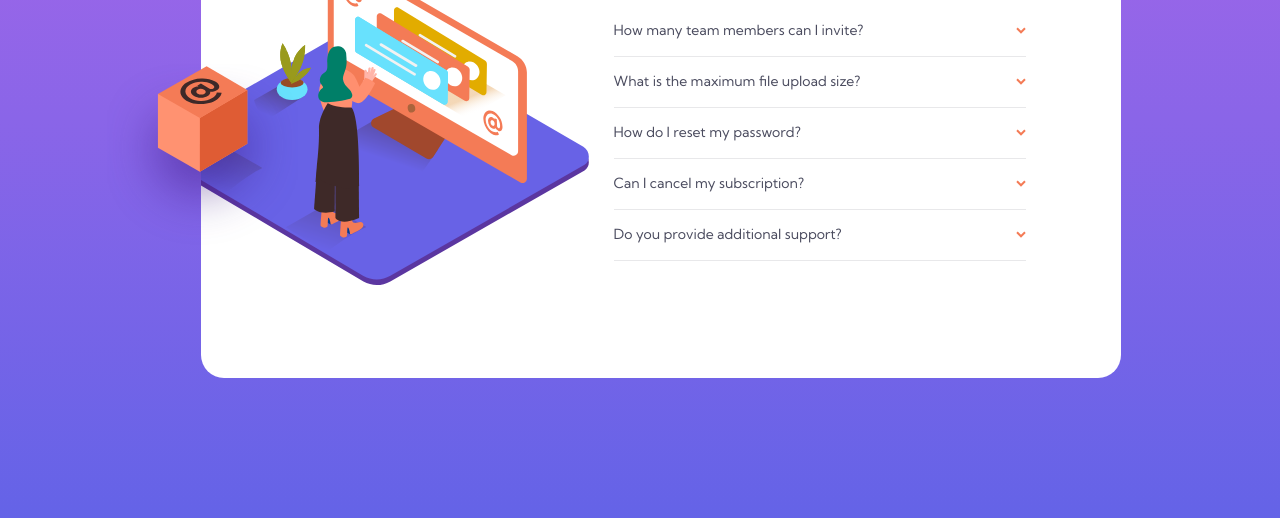
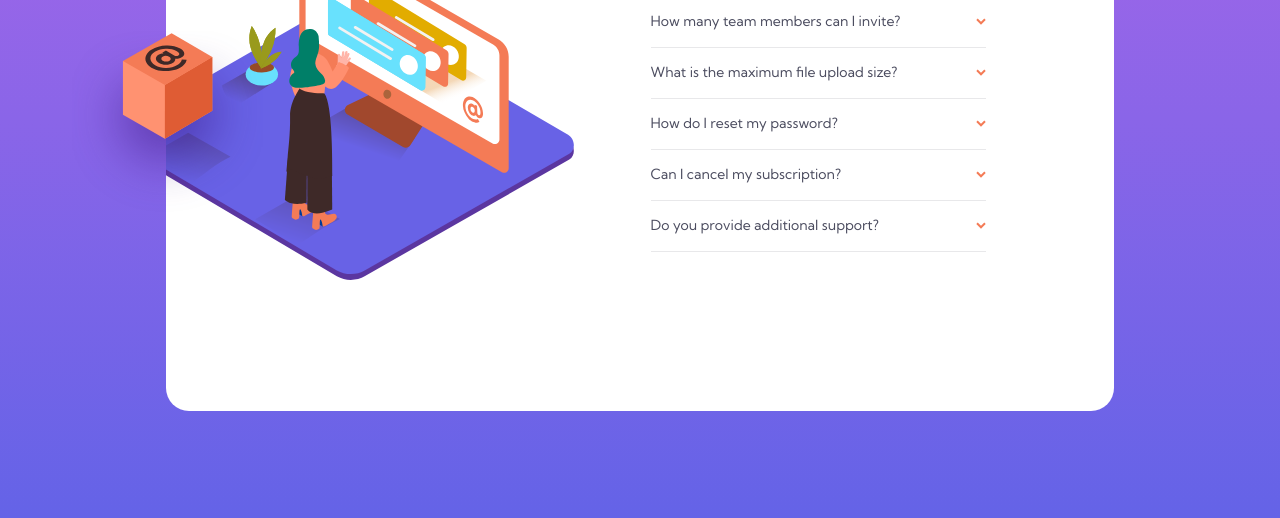
Before and after one commit to divineion/02_faq, a plain HTML site: page index.html in a window 1280 px wide. Shown: the part 282-800 px from the top of the page. Drawn offline with Linux system fonts and the light colour scheme.

Commit message:
fix/main: modif style desktop*

```diff
--- a/index.html
+++ b/index.html
@@ -10,7 +10,8 @@
         <link href="https://fonts.googleapis.com/css2?family=Inter:wght@400;500;600;700&family=Kumbh+Sans:wght@400;700&display=swap" rel="stylesheet">
         <link rel="stylesheet" href="./styles/style.css">
         <link rel="stylesheet" href="./styles/style-m375.css" media="(max-width:375px)">
-        <link rel="stylesheet" href="styles/style-m960.css" media="(max-width:960px)">
+        <link rel="stylesheet" href="styles/style-m560.css" media="(min-width:376px) and (max-width:760px)">
+        <link rel="stylesheet" href="styles/style-m960.css" media="(min-width:761px) and (max-width:960px)">
         <script src="scripts/index.js" defer ></script>
     </head>
     <body>
--- a/styles/style-m375.css
+++ b/styles/style-m375.css
@@ -2,7 +2,9 @@
     width: 100svw;
     height: 100svh;
     box-sizing: border-box;
-    padding: 148px 24px 85px 1.5rem;
+    padding: 19.27% 6.4% 0 6.4%;
+    display: flex;
+    align-items: flex-end;
 }
 
 #box {
@@ -12,8 +14,8 @@
 #visu {
     position: absolute;
     top: -3.1rem;
-    width: 14.8125rem;
-    height: 11.25rem;
+    width: 64%;
+    height: auto;
 }
 
 .section {
@@ -36,7 +38,8 @@ h1 {
     display: flex;
     flex-direction: column;
     box-sizing: border-box;
-    padding: 8.25rem 1.5rem 3rem 1.5rem;
+    padding: 24.67% 6.4% 8.9% 6.4%;
+
 }
 
 #component-left-side {
@@ -57,4 +60,6 @@ h1 {
 
 #image {
     margin: 0;
+    width: 64%;
+    height: auto;
 }
--- /dev/null
+++ b/styles/style-m560.css
@@ -0,0 +1,15 @@
+#view {
+}
+
+#component {    width: 64%;
+height: 50%;
+background-color: var(--backwhite);
+border-radius: 23px;
+display: flex;
+gap: 9.4%;
+padding: 7% 10% 8.7% 0;
+box-sizing: content-box;
+flex-direction: column;
+align-content: center;
+align-items: center;
+}
--- a/styles/style-m960.css
+++ b/styles/style-m960.css
@@ -8,14 +8,18 @@
     display: none;
 }
 
-#image {
+#visu {
     width: 100%;
+    height: auto;
     margin: 0;
 }
+
+
 
 /*A MODIFIER POSITIONNEMENT*/
 
 #component {
     margin: 0;
     align-items: center;
+    width: 90%;
 }
--- a/styles/style.css
+++ b/styles/style.css
@@ -1,5 +1,5 @@
 :root {
-    font-size: 1rem;
+    font-size: 100%;
     --basicgrey : #4b4c5F;
     --activeblack: #1E1F36;
     --hoverpink: #F47B56;
@@ -12,6 +12,11 @@ body {
     margin: 0;
 }
 
+::selection {
+    background-color: #5B36A0;
+    color: var(--hoverpink);
+}
+
 #view {
     background: linear-gradient(rgba(176, 103, 233, 1) 0%, rgba(100, 99, 231, 1)100%);
     width: 100svw;
@@ -19,18 +24,19 @@ body {
     display: flex;
     justify-content: center;
     align-items: center;
+    box-sizing: border-box;
 }
 
 #component {
-    width: 57.5rem;
-    height: 32.5rem;
+    width: 64%;
+    height: auto;
     background-color: var(--backwhite);
     border-radius: 23px;
     display: flex;
     justify-content: space-between;
-    padding: 4.0625rem 5.9375rem 5rem 0;
-    margin-left: 42px;
-    box-sizing: border-box;
+    gap: 9.4%;
+    padding: 7% 10% 8.7% 0;
+    box-sizing: content-box;
     position: relative;
 }
 
@@ -40,14 +46,25 @@ body {
     top: 206px;
 }
 
-#image>img:nth-last-of-type(2) {
-    width: 5.625rem;
-    top: 45px;
+
+#visu {
+    width: 100%;
+    height: auto;
+}
+#image>img:last-of-type(2) {
+    width: 24%;
+    height: auto
 
 }
 
 #component-right-side {
-    width: 50%;
+    width: 42%;
+    height: auto;
+}
+
+#component-left-side {
+    width: auto;
+    height: auto;
 }
 
 .section {
@@ -59,6 +76,8 @@ body {
     box-sizing: border-box;
     height: auto;
 }
+
+
 
 /*CLASSLISTS*/
 /*section*/
```
